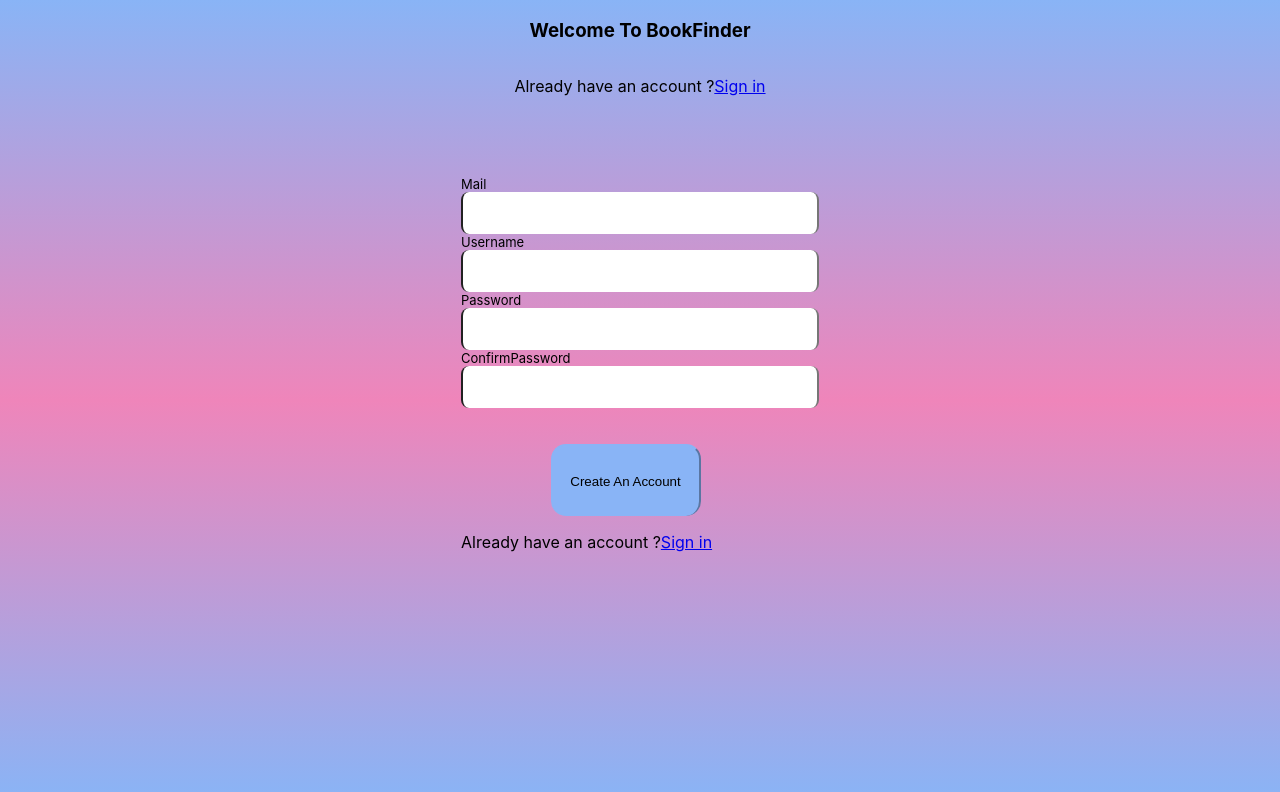
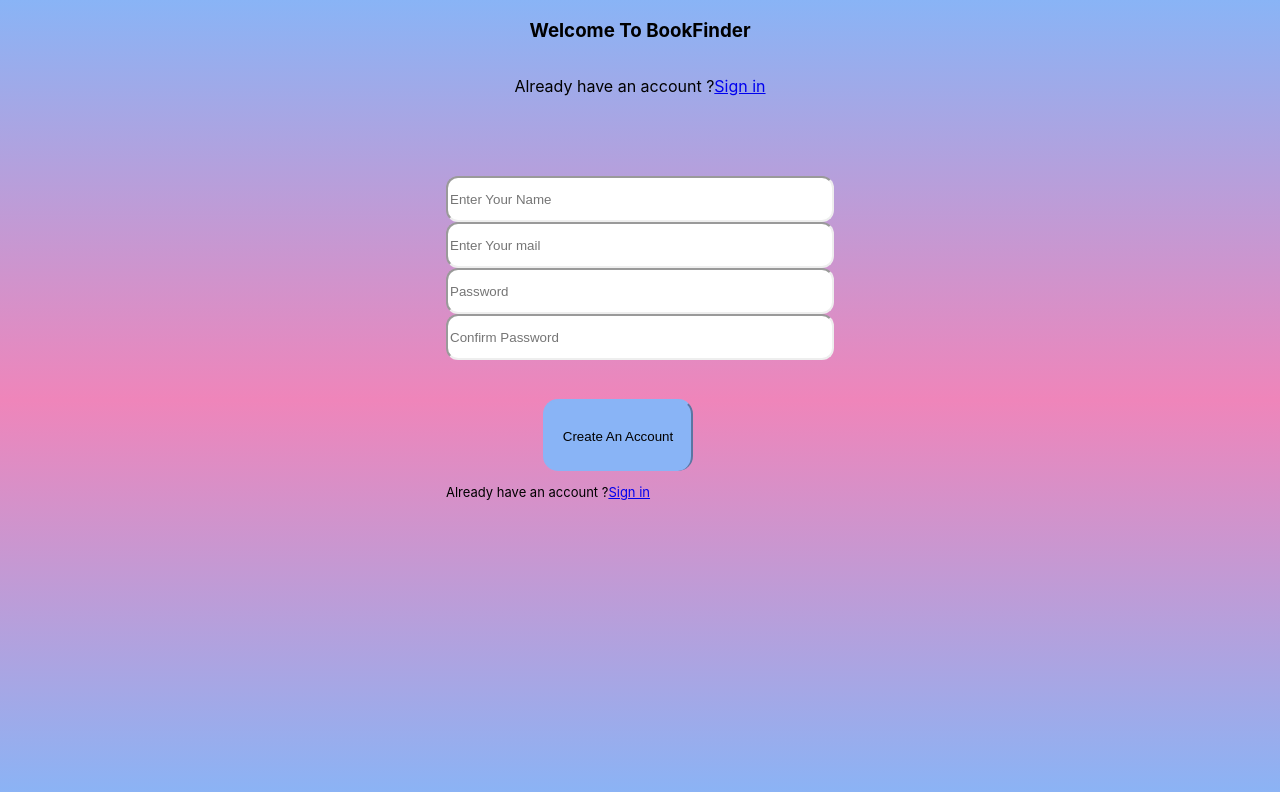
Before and after one commit to Adeshina-Qudus/BookFinderFrontEnd, a React (Create React App) app: page /signUp in a window 1280 px wide. Shown: the top 792 px of the page. Built offline with nearby package versions, Linux system fonts and the light colour scheme.

Commit message:
refactoring

```diff
--- a/src/auth/signup/index.jsx
+++ b/src/auth/signup/index.jsx
@@ -1,77 +1,189 @@
 import style from "./index.module.css"
 import {Link, useNavigate} from "react-router-dom";
 import {useState} from "react";
+import * as Yup from "yup";
+import axios from 'axios';
+import { toast, ToastContainer } from 'react-toastify';
+import { Formik, Form, Field } from 'formik';
+import { Icon } from "@iconify/react";
+import loadingLoop from "@iconify/icons-line-md/loading-loop";
+import 'react-toastify/dist/ReactToastify.css';
 
 const Signup =()=>{
     let url = "http://localhost:8080/api/v1/user/signUp";
-    const [user,setUser] = useState({
-        "mail" : "",
-        "name" : "",
-        "password" : "",
-        "confirmPassword":""
-    })
+
+    const [isLoading,setIsLoading] = useState(false);
+    const validationSchema = Yup.object().shape({
+        name : Yup.string()
+            .matches(/^[a-zA-Z\s]+$/, 'Name should only contain letters and spaces')
+            .required("Name is required"),
+        mail :Yup.string()
+            .email("invalid email address")
+            .matches(/^[^\s@]+@[^\s@]+\.[^\s@]+$/, 'Must be a valid email Address')
+            .required('Email Address is required'),
+        password : Yup.string()
+            .required("Password is required"),
+        confirmPassword:Yup.string()
+            .required("Confirm Password is required")
+    });
     // const history = useHistory()
+    const navigate = useNavigate();
+    const handleSubmit = async  (values,{resetForm}) =>{
+        try {
+            setIsLoading(true);
+            const payload = {
+                mail: values.mail,
+                name : values.name,
+                password:values.password,
+                confirmPassword :values.confirmPassword
+            };
+            const response = await  axios.post(url,payload);
+            console.log(response)
+            if (response.data.successful){
+                toast.success(`Account Created For ${values.name}`,{
+                    position : "top-right",
+                    autoClose: 3000,
+                    hideProgressBar: false,
+                    closeOnClick: true,
+                    pauseOnHover: true,
+                    draggable: true,
+                    progress: undefined,
+                });
+                setIsLoading(false);
+                navigate("/signIn")
+                resetForm();
+            }else {
+                toast.error('Account Not Created. Please try again', {
+                    position: "top-right",
+                    autoClose: 3000,
+                    hideProgressBar: false,
+                    closeOnClick: true,
+                    pauseOnHover: true,
+                    draggable: true,
+                    progress: undefined,
+                });
+                setIsLoading(false);
+            }
+        }catch (error){
+            console.error("Error When Creating :",error);
+            toast.error("Account Not Created, Please try again", {
+                position: "top-right",
+                autoClose: 3000,
+                hideProgressBar: false,
+                closeOnClick: true,
+                pauseOnHover: true,
+                draggable: true,
+                progress: undefined,
+            });
+            setIsLoading(false);
+        }
+    };
 
-    const navigate = useNavigate();
-
-    const value =(e)=>{
-        const {name, value} = e.target
-        setUser({
-            ...user,
-            [name] : value
-        })
-        console.log(user)
-    }
-    const handleSubmit =async(e)=>{
-        const returnUser = JSON.stringify(user)
-        e.preventDefault();
-         await fetch(url, {
-            method: "POST",
-            headers: {
-                 "Content-Type": "application/json",
-             },
-             body: returnUser,
-        }
-        ).then((response)=> {
-            // history.push(`/signIn?mail=${encodeURIComponent(returnUser.mail)}`)
-             return response.json();
-         }).then((value) =>{
-             if (value.successful){
-                 console.log(value.data.message)
-                 navigate("/signIn")
-             }else {
-                 alert(value.data.message)
-             }
-         }).catch((error)=> console.log(error))
-    }
     return(
         <div className={style.mainCont}>
             <div className={style.signUpTable}>
                 <h3>Welcome To BookFinder</h3>
                 <p>Already have an account ?<Link to={"/signIn"}>Sign in</Link></p>
-                <form onSubmit={(event) => handleSubmit(event)}>
-                    <label>Mail</label>
-                    <input type={"text"}
-                           name={"mail"}
-                           onChange={(e) => value(e)}
-                           className={style.value}/>
-                    <label>Username</label>
-                    <input type={"text"}
-                           name={"name"}
-                           onChange={(e) => value(e)}
-                           className={style.value}/>
-                    <label>Password</label>
-                    <input type={"text"} className={style.value}
-                           name={"password"}
-                           onChange={(e) => value(e)}/>
-                    <label>ConfirmPassword</label>
-                    <input type={"text"} className={style.value}
-                           name={"confirmPassword"}
-                           onChange={(e) => value(e)}/>
-                        <button className={style.submit} type={"submit"} >
-                            Create An Account</button>
-                    <p>Already have an account ?<Link to={"/signIn"}>Sign in</Link></p>
-                </form>
+                <Formik
+                    initialValues={{
+                        mail : "",
+                        name : "",
+                        password : "",
+                        confirmPassword:""
+                    }}
+                    vaidationSchema={validationSchema}
+                    onSubmit={handleSubmit}
+                    >
+                    {({ values, errors , touched,
+                          handleChange, handleBlur }) =>(
+
+                        <Form>
+                            <div className={style.inputSection}>
+                                <div>
+                                    <Field
+                                        type="text"
+                                        name="name"
+                                        placeholder="Enter Your Name"
+                                        value={values.name}
+                                        onChange={handleChange}
+                                        onBlur={handleBlur}
+                                        style={{
+                                            borderColor: errors.name && touched.name ? "red" : "inherit",
+                                        }}
+                                    />
+                                    {errors.name && touched.name && (
+                                        <div className={style.error}>{errors.name}</div>
+                                    )}
+                                </div>
+
+                                <div>
+                                    <Field
+                                        type="text"
+                                        name="mail"
+                                        placeholder="Enter Your mail"
+                                        value={values.mail}
+                                        onChange={handleChange}
+                                        onBlur={handleBlur}
+                                        style={{
+                                            borderColor: errors.mail && touched.mail ? "red" : "inherit",
+                                        }}
+                                    />
+                                    {errors.mail && touched.mail && (
+                                        <div className={style.error}>{errors.mail}</div>
+                                    )}
+                                </div>
+
+                                <div>
+                                    <Field
+                                        type="text"
+                                        name="password"
+                                        placeholder="Password"
+                                        value={values.password}
+                                        onChange={handleChange}
+                                        onBlur={handleBlur}
+                                        style={{
+                                            borderColor: errors.password && touched.password ? "red" : "inherit",
+                                        }}
+                                    />
+                                    {errors.password && touched.password && (
+                                        <div className={style.error}>{errors.password}</div>
+                                    )}
+                                </div>
+
+                                <div>
+                                    <Field
+                                        type="text"
+                                        name="confirmPassword"
+                                        placeholder="Confirm Password"
+                                        value={values.confirmPassword}
+                                        onChange={handleChange}
+                                        onBlur={handleBlur}
+                                        style={{
+                                            borderColor: errors.confirmPassword && touched.confirmPassword ? "red" : "inherit",
+                                        }}
+                                    />
+                                    {errors.confirmPassword && touched.confirmPassword && (
+                                        <div className={style.error}>{errors.confirmPassword}</div>
+                                    )}
+                                </div>
+
+                            </div>
+                                <div className={style.button}>
+                                <button className={style.submit} type={"submit"}>
+                                    {isLoading ? (
+                                        <div className="flex items-center justify-center">
+                                            <Icon width={24} height={24} icon={loadingLoop}/>
+                                        </div>
+                                    ) : (
+                                        "Create An  Account"
+                                    )}
+                                </button>
+                                    <p>Already have an account ?<Link to={"/signIn"}>Sign in</Link></p>
+                                </div>
+                        </Form>
+                    )}
+                    </Formik>
+                    <ToastContainer/>
             </div>
 
         </div>
--- a/src/auth/signup/index.module.css
+++ b/src/auth/signup/index.module.css
@@ -1,21 +1,16 @@
-.signUpTable > form{
+.signUpTable > Form{
     display: flex;
     flex-direction: column;
     justify-content: space-around;
     margin-top: 5%;
-}
-.signUpTable > form > label{
     font-size: 13px;
     font-weight: normal;
-    justify-content: space-around;
+    column-gap: 5%;
 }
-.signUpTable > form >  input{
-    width: 350px;
+.signUpTable > Form > div > div> input{
+    width: 380px;
     height: 5vh;
-    border-radius: 8px;
-    justify-content: space-around;
-    border-bottom-style: none;
-    border-top-style: none;
+    border-radius: 12px;
 }
 .submit{
     background-color: #89b4f6;
```
Also changed, not shown: package.json (+7 -1 lines), 1 other file (tests, documents, lock files or other folders).
